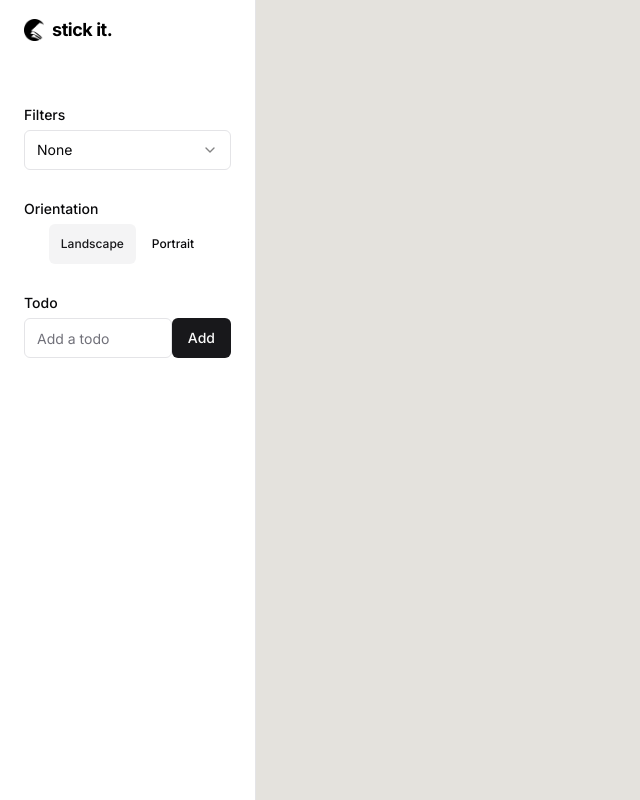
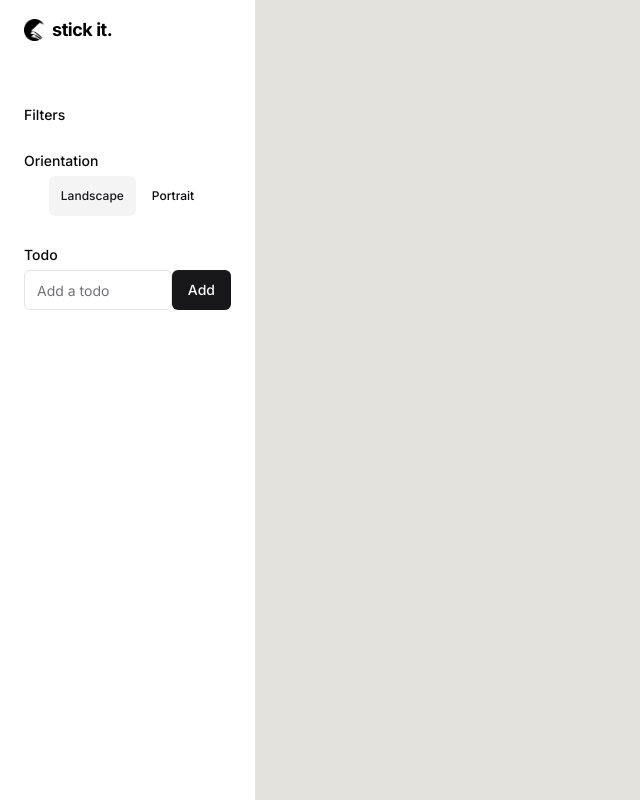
Before and after one commit to aviralj02/stick_it, a Next.js app: page /editor in a window 1280 px wide. Shown: the whole page, without its empty margins (0-640 px from the left). Built offline with nearby package versions, Linux system fonts and the light colour scheme.

Commit message:
fix: :ambulance: temp fix

```diff
--- a/app/editor/page.tsx
+++ b/app/editor/page.tsx
@@ -41,7 +41,7 @@ export default function page() {
         <div className="space-y-8">
           <div className="flex flex-col gap-2">
             <Label htmlFor="filters">Filters</Label>
-            <Select id="filters" defaultValue="none">
+            {/* <Select id="filters" defaultValue="none">
               <SelectTrigger>
                 <SelectValue placeholder="Select a filter" />
               </SelectTrigger>
@@ -51,7 +51,7 @@ export default function page() {
                 <SelectItem value="sepia">Sepia</SelectItem>
                 <SelectItem value="invert">Invert</SelectItem>
               </SelectContent>
-            </Select>
+            </Select> */}
           </div>
           <div className="flex flex-col gap-2 text-xs">
             <Label htmlFor="orientation">Orientation</Label>
```
